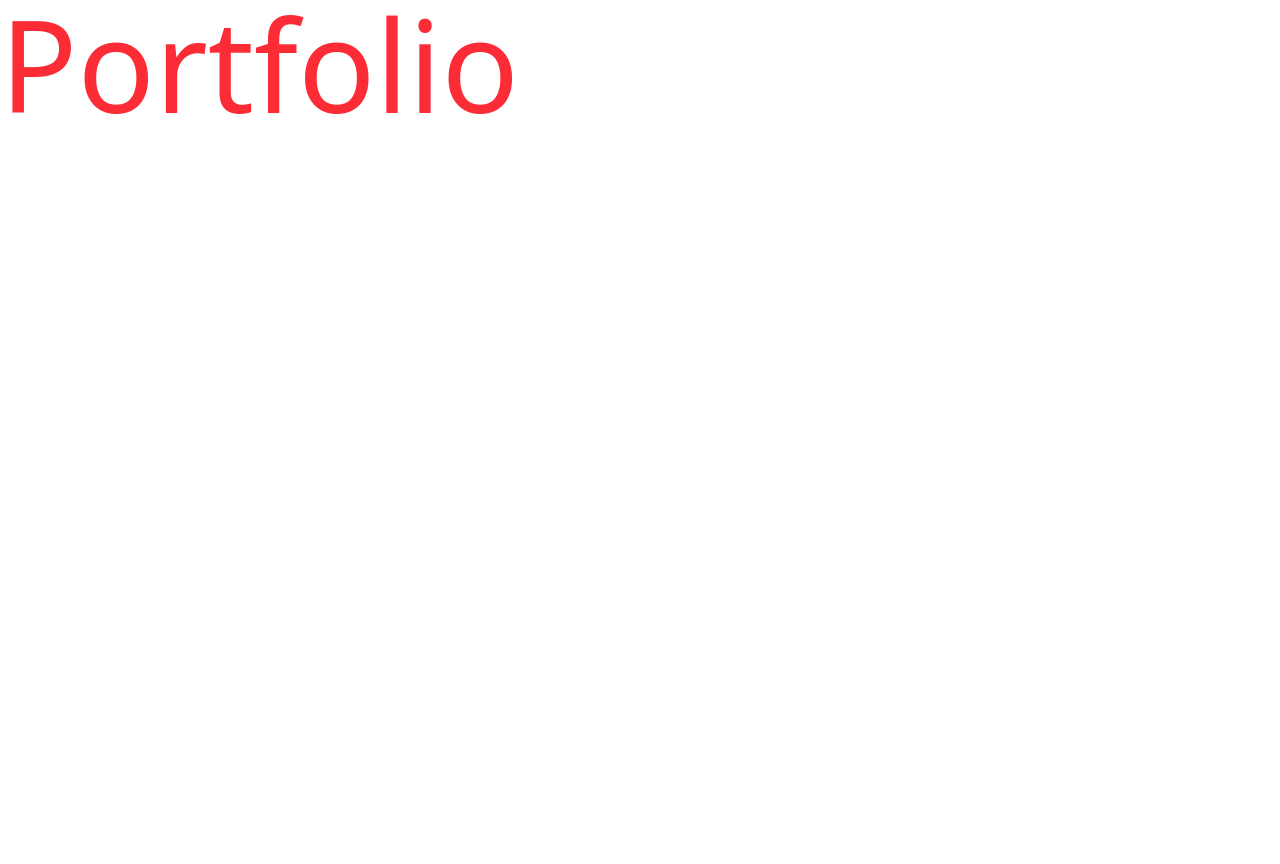
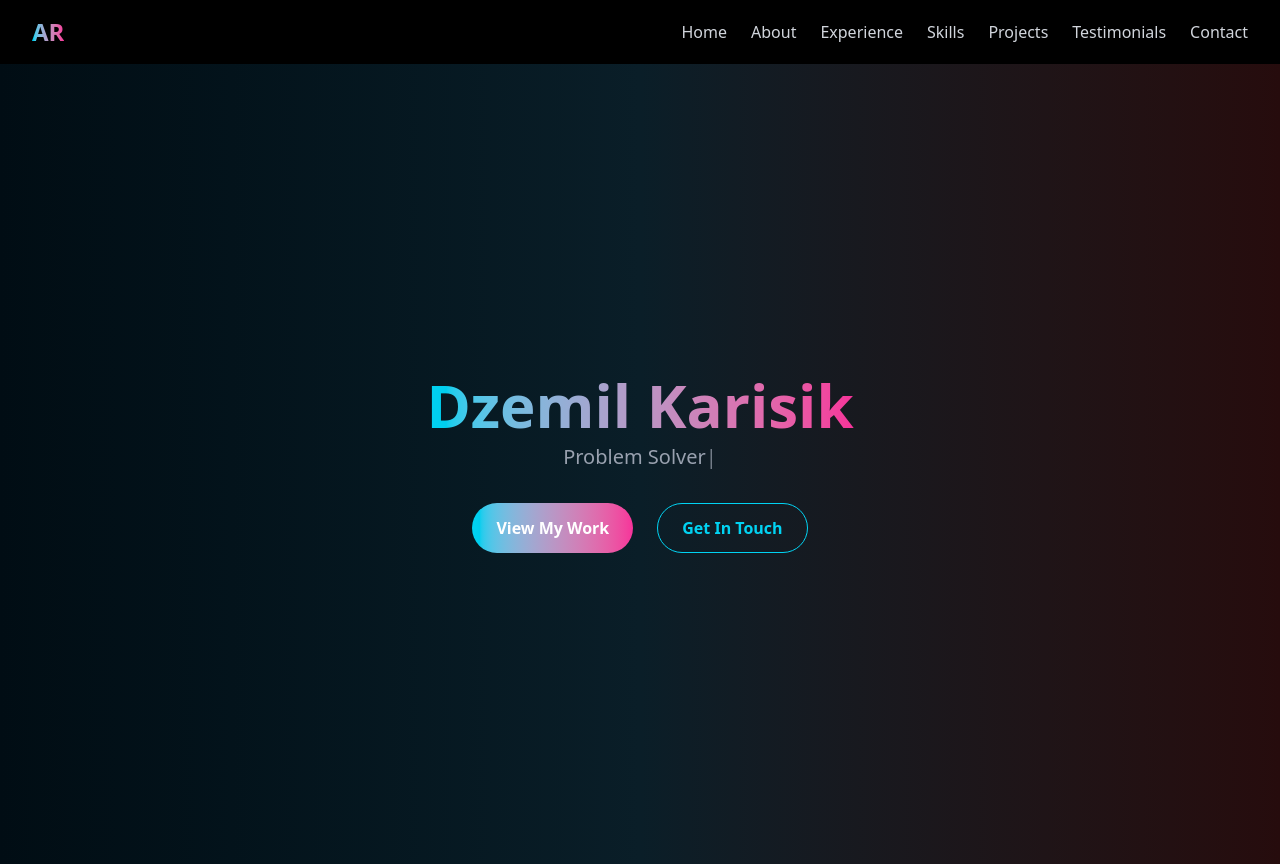
Before and after one commit to karisikdzemil/Portfolio, a Next.js app: page / in a window 1280 px wide. Before the commit the page ends 800 px from the top, so only its background shows below. Built offline with nearby package versions, Linux system fonts and the light colour scheme.

Commit message:
home page and header

```diff
--- /dev/null
+++ b/components/Header.jsx
@@ -0,0 +1,21 @@
+
+export default function Header () {
+
+    return (
+        <nav className="flex justify-between items-center px-8 py-4 bg-black text-gray-300">
+        <div className="text-2xl font-bold bg-gradient-to-r from-cyan-400 to-pink-500 text-transparent bg-clip-text">
+          AR
+        </div>
+        <ul className="flex gap-6">
+          <li className="hover:text-cyan-400 cursor-pointer">Home</li>
+          <li className="hover:text-cyan-400 cursor-pointer">About</li>
+          <li className="hover:text-cyan-400 cursor-pointer">Experience</li>
+          <li className="hover:text-cyan-400 cursor-pointer">Skills</li>
+          <li className="hover:text-cyan-400 cursor-pointer">Projects</li>
+          <li className="hover:text-cyan-400 cursor-pointer">Testimonials</li>
+          <li className="hover:text-cyan-400 cursor-pointer">Contact</li>
+        </ul>
+      </nav>
+
+    )
+}
--- /dev/null
+++ b/components/TypingEffect.jsx
@@ -0,0 +1,39 @@
+"use client";
+import { useState, useEffect } from "react";
+
+const words = ["React Developer", "Problem Solver", "Performance Expert"];
+
+export default function TypingEffect() {
+  const [wordIndex, setWordIndex] = useState(0);
+  const [text, setText] = useState("");
+  const [isDeleting, setIsDeleting] = useState(false);
+
+  useEffect(() => {
+    const currentWord = words[wordIndex];
+    const speed = isDeleting ? 50 : 120;
+
+    const timeout = setTimeout(() => {
+      setText((prev) =>
+        isDeleting
+          ? currentWord.substring(0, prev.length - 1)
+          : currentWord.substring(0, prev.length + 1)
+      );
+
+      if (!isDeleting && text === currentWord) {
+        setTimeout(() => setIsDeleting(true), 1000);
+      } else if (isDeleting && text === "") {
+        setIsDeleting(false);
+        setWordIndex((prev) => (prev + 1) % words.length);
+      }
+    }, speed);
+
+    return () => clearTimeout(timeout);
+  }, [text, isDeleting, wordIndex]);
+
+  return (
+    <p className="text-xl text-gray-400 mt-2 min-h-[28px]">
+      {text}
+      <span className="animate-pulse">|</span>
+    </p>
+  );
+}
--- a/src/app/layout.js
+++ b/src/app/layout.js
@@ -1,3 +1,4 @@
+import Header from "../../components/Header";
 import "./globals.css";
 
 
@@ -10,6 +11,7 @@ export default function RootLayout({ children }) {
   return (
     <html lang="en">
       <body>
+        <Header />
         {children}
       </body>
     </html>
--- a/src/app/page.js
+++ b/src/app/page.js
@@ -1,7 +1,23 @@
 import Image from "next/image";
+import TypingEffect from "../../components/TypingEffect";
 
 export default function Home() {
   return (
-    <h1 className="text-red-500 text-9xl">Portfolio</h1>
+    <section className="h-screen flex flex-col justify-center items-center text-center bg-gradient-to-r from-[#010D14] via-[#0A1E28] to-[#260C0D] text-white px-4">
+  <h1 className="text-6xl font-extrabold bg-gradient-to-r from-cyan-400 to-pink-500 text-transparent bg-clip-text">
+      Dzemil Karisik
+  </h1>
+    <TypingEffect />
+
+  <div className="flex gap-6 mt-8">
+    <button className="bg-gradient-to-r from-cyan-400 to-pink-500 text-white px-6 py-3 rounded-full font-bold">
+      View My Work
+    </button>
+    <button className="border border-cyan-400 text-cyan-400 px-6 py-3 rounded-full font-bold hover:bg-cyan-400 hover:text-black transition">
+      Get In Touch
+    </button>
+  </div>
+</section>
+
   );
 }
```
